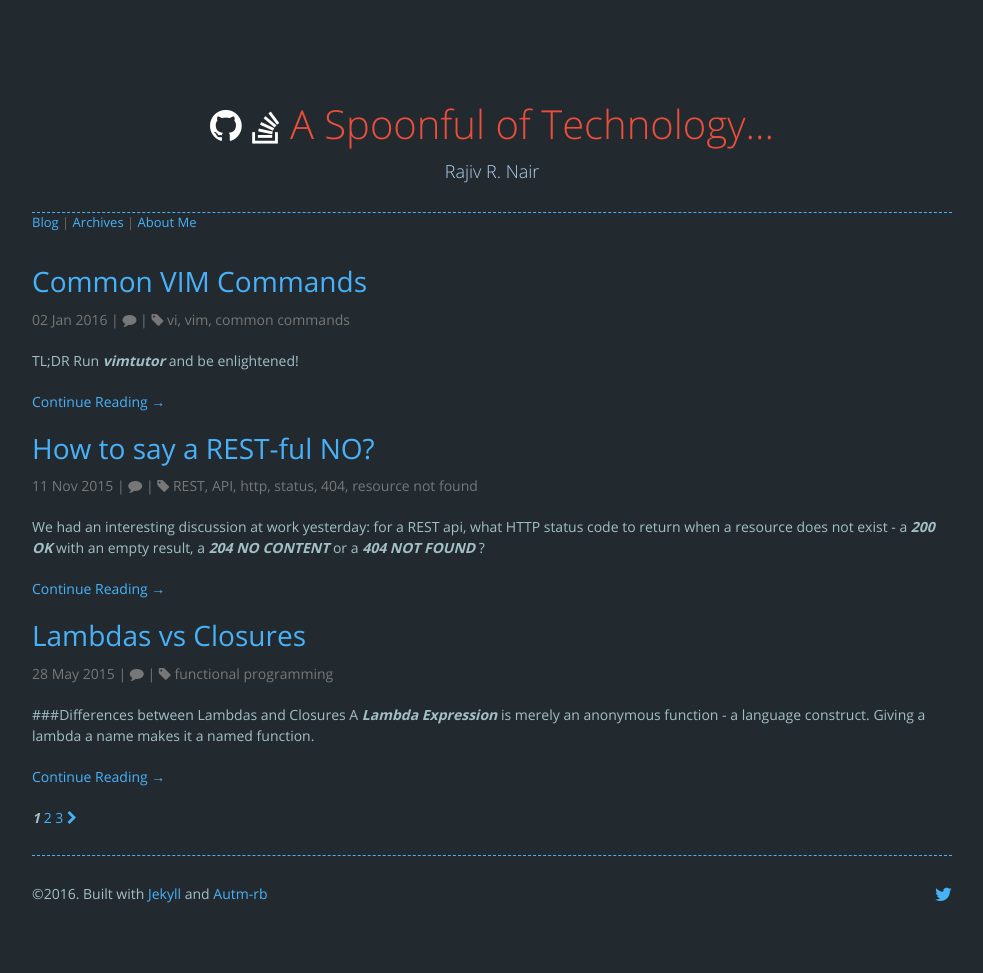
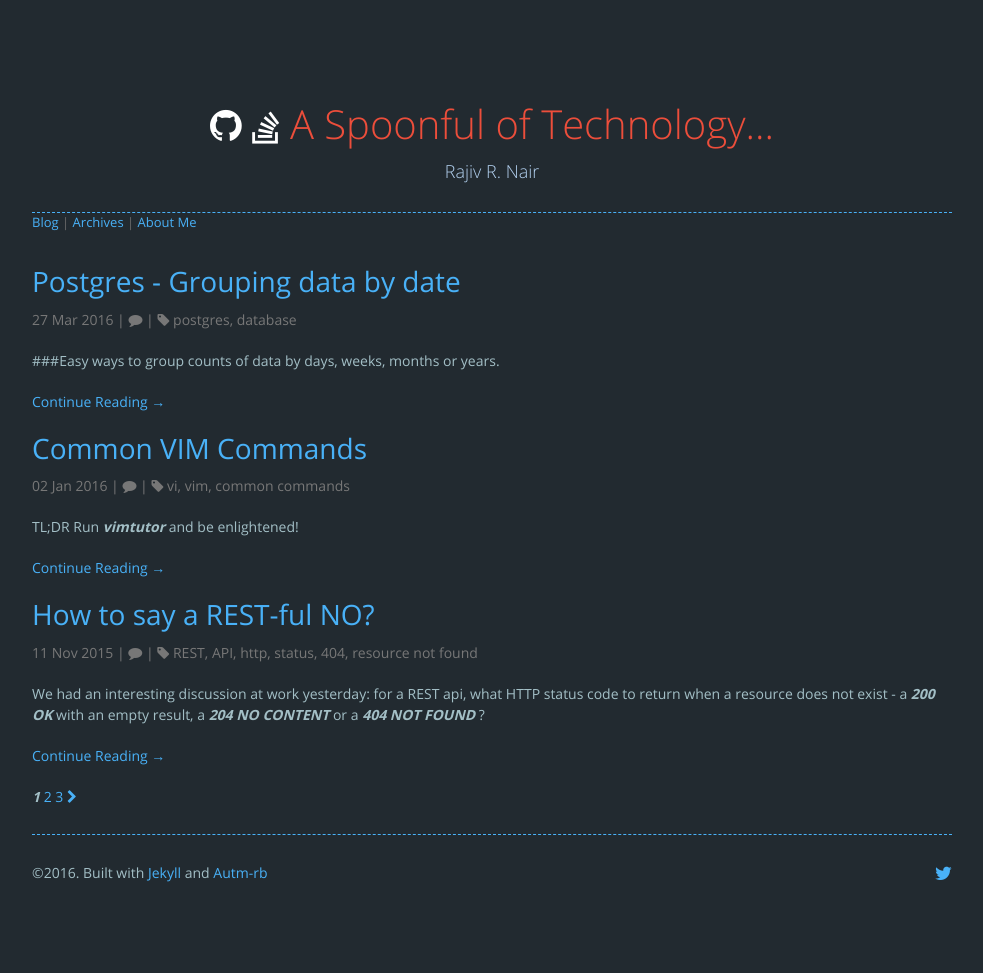
Before and after one commit to rajivrnair/rajivrnair.github.io, a Jekyll site: the page built from blog/index.html, in a window 1280 px wide. Shown: the whole page, without its empty margins (148-1131 px from the left). Built offline with Jekyll 4.4.1, drawn with Linux system fonts in a browser that asks for light colours; nearby versions of some CDN libraries; the list of posts is cut into pages by our own code; comment, search, counter and statistics services are not loaded; after the commit the page ends 952 px from its top, so only the background shows below that; part of the change alters nothing that is shown.

Commit message:
POST | Postgres: group data by date

```diff
--- a/_config.yml
+++ b/_config.yml
@@ -22,6 +22,7 @@ disqus:
 gems:
   - jekyll-sitemap
   - jekyll-feed
+  - jekyll-paginate
 
 # This is used by feed.xml. Uncomment if you want to use it.
 name: "A Spoonful of Technology"
--- /dev/null
+++ b/_posts/2016-03-27-postgres-grouping.md
@@ -0,0 +1,79 @@
+---
+layout: post
+title: Postgres - Grouping data by date
+tags: [postgres, database]
+---
+
+###Easy ways to group counts of data by days, weeks, months or years.
+
+{% highlight sql %}
+-- Group by Day of the week
+select count(*) bugs_count,to_char(created_on, 'DAY') as day_of_week from BUGS group by day_of_week order by bugs_count desc;
+ bugs_count     | day_of_week
+----------------+-----------
+              8 | THURSDAY
+              5 | MONDAY
+              4 | WEDNESDAY
+              4 | SATURDAY
+              3 | FRIDAY
+              2 | TUESDAY
+{% endhighlight %}
+
+{% highlight sql %}
+-- Group by Day of the month
+select count(*) as bugs_count,to_char(created_on, 'DD') as day_of_month from BUGS group by day_of_month order by bugs_count desc;
+ bugs_count     | day_of_month
+----------------+--------------
+              5 | 16
+              3 | 03
+              3 | 06
+              2 | 17
+              2 | 07
+              2 | 01
+              2 | 10
+              2 | 08
+              1 | 31
+              1 | 28
+              1 | 04
+              1 | 19
+              1 | 22
+{% endhighlight %}
+
+{% highlight sql %}
+-- Group by week
+select count(*) as bugs_count,to_char(created_on, 'YYYY-WW') as year_week from BUGS group by year_week order by year_week;
+ bugs_count     | year_week
+----------------+-----------
+              3 | 2015-29
+              4 | 2015-32
+              1 | 2015-43
+              2 | 2015-44
+              1 | 2015-48
+              5 | 2016-06
+              2 | 2016-08
+              4 | 2016-09
+              4 | 2016-11
+{% endhighlight %}
+
+{% highlight sql %}
+-- group by month+year
+select count(*) as bugs_count,to_char(created_on, 'YYYY-MM') as year_month from BUGS group by year_month order by year_month;
+ bugs_count     | year_month
+----------------+------------
+              3 | 2015-07
+              4 | 2015-08
+              2 | 2015-10
+              1 | 2015-11
+              1 | 2015-12
+              7 | 2016-02
+              8 | 2016-03
+{% endhighlight %}
+
+{% highlight sql %}
+-- group by year
+select count(*) as bugs_count,to_char(created_on, 'YYYY') as year from BUGS group by year order by year;
+ bugs_count     | year
+----------------+------
+             11 | 2015
+             15 | 2016
+{% endhighlight %}
```
Also changed, not shown: Gemfile (line endings or trailing spaces), Gemfile.lock.
